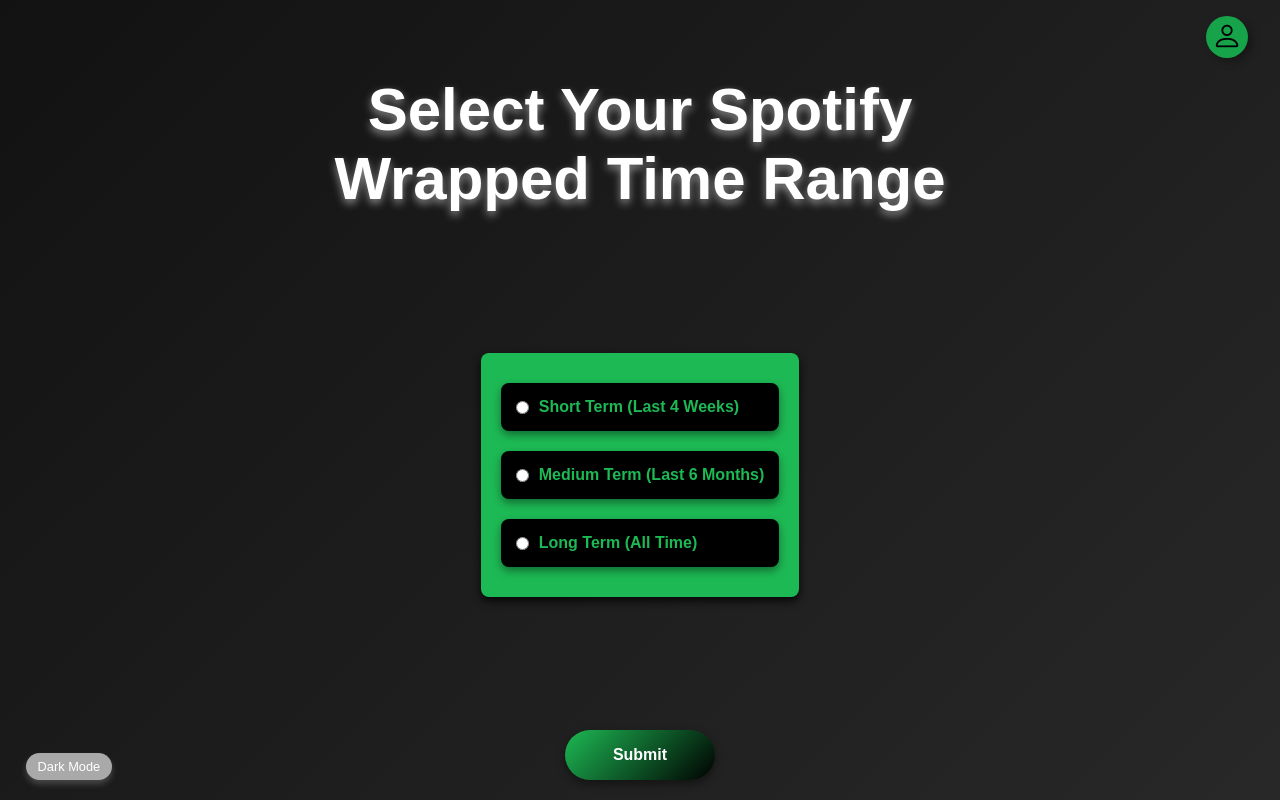
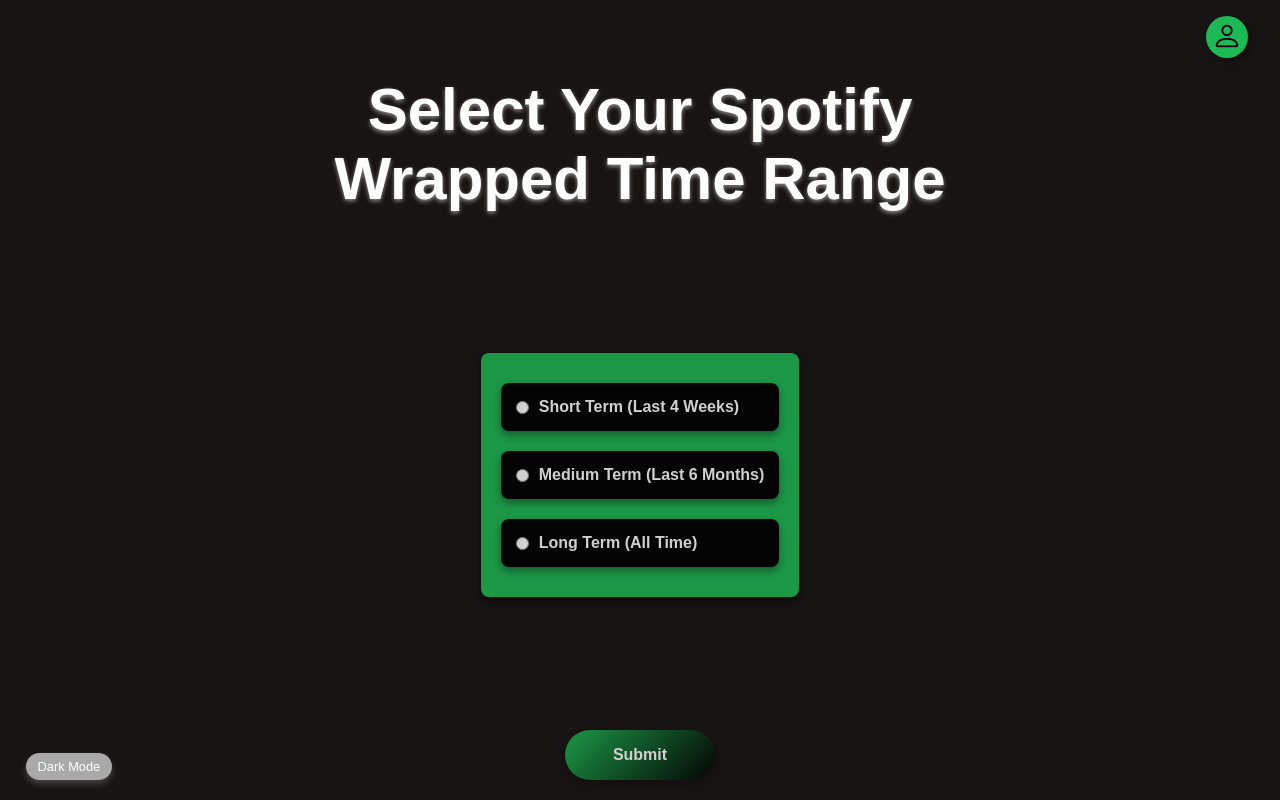
Before and after one commit to chokyler01/SpotifyWrapper, a Django app: page /choose_time/ in a window 1280 px wide. Run offline with Django 5.2, Linux system fonts and the light colour scheme; parts of the project's set-up code (start-up, migrations or seed data) failed here and were passed over.

Commit message:
transition one (had to redo)

```diff
--- a/Wrapped/static/css/styles.css
+++ b/Wrapped/static/css/styles.css
@@ -101,7 +101,7 @@
 
 /* Light Mode Background Gradient */
 body {
-    background: linear-gradient(135deg, #ffffff, #f0f0f0); /* Light mode background */
+    background: white;
     font-family: Arial, sans-serif;
     display: flex;
     justify-content: center;
@@ -113,7 +113,7 @@ body {
 
 /* Dark Mode Background Gradient */
 body.dark-mode {
-    background: linear-gradient(135deg, #121212, #282828); /* Dark mode background */
+    background: #191414;
     color: #ffffff;  /* Text color changes to white in dark mode */
 }
 
@@ -172,17 +172,17 @@ body.dark-mode .form-control{
 }
 
 .button:hover {
-    background-color: #17a34a;
+    background-color: #1DB954;
 }
 
 /* Dark Mode Button Styling */
 body.dark-mode .button {
-    background-color: #1db954;
+    background-color: #1DB954;
     color: #000000;
 }
 
 body.dark-mode .button:hover {
-    background-color: #17a34a;
+    background-color: #1DB954;
 }
 
 /* Contact Developers Button Styling */
@@ -201,17 +201,17 @@ body.dark-mode .button:hover {
 }
 
 .contact-button:hover {
-    background-color: #17a34a;
+    background-color: #1DB954;
 }
 
 /* Dark Mode Contact Button Styling */
 body.dark-mode .contact-button {
-    background-color: #1db954;
+    background-color: #1DB954;
     color: #000000;
 }
 
 body.dark-mode .contact-button:hover {
-    background-color: #17a34a;
+    background-color: #1DB954;
 }
 
 /* Dark Mode Toggle Button Styling */
@@ -264,18 +264,18 @@ h2.timeRange {
     left: 50%; /* Center horizontally */
     transform: translateX(-50%); /* Ensure perfect horizontal centering */
     text-align: center;
-    text-shadow: 0 4px 8px rgba(0, 0, 0, 0.8); /* Add shadow for better visibility */
+    text-shadow: 2px 2px 2px rgba(0, 0, 0, 0.8); /* Add shadow for better visibility */
     transition: color 0.3s ease, text-shadow 0.3s ease; /* Smooth transitions */
 }
 
 /* Dark Mode */
 body.dark-mode h2.timeRange {
     color: #ffffff; /* White text in dark mode */
-    text-shadow: 0 4px 8px rgba(255, 255, 255, 0.5); /* Softer shadow in dark mode */
+    text-shadow: 0 2px 4px rgba(255, 255, 255, 0.5); /* Softer shadow in dark mode */
 }
 
 .timeRange {
-    color: #17a34a;
+    color: white;
     font-size: 60px;
     position: absolute;
     top: 75px;
@@ -292,10 +292,11 @@ body.dark-mode h2.timeRange {
     padding: 20px;
     background-color: #1DB954;
     border-radius: 8px;
-    max-width: 600px;
+    max-width: 800px;
     margin-left: auto;
     margin-right: auto;
     box-shadow: 0 4px 8px rgba(0, 0, 0, 0.8);
+    opacity: .8;
 }
 
 .time-box {
@@ -306,7 +307,7 @@ body.dark-mode h2.timeRange {
     width: 100%;
     background-color: black;
     border-radius: 8px;
-    color: #1DB954;
+    color: white;
     box-shadow: 0 4px 8px rgba(0, 0, 0, 0.4);
     font-weight: bold;
 }
@@ -339,7 +340,7 @@ body.dark-mode h2.timeRange {
 }
 
 .timeRange-button:active {
-    background: linear-gradient(135deg, #17a34a, black); /* Slightly darker */
+    background: linear-gradient(135deg, #1DB954., black); /* Slightly darker */
     transform: scale(0.98); /* Pressed effect */
 }
 
@@ -350,7 +351,7 @@ body.dark-mode h2.timeRange {
     width: 42px;
     height: 42px;
     border-radius: 50%;
-    background-color: #17a34a; /* Dark background color */
+    background-color: #1DB954; /* Dark background color */
     color: white;
     display: flex;
     align-items: center;
```
Also changed, not shown: db.sqlite3.
